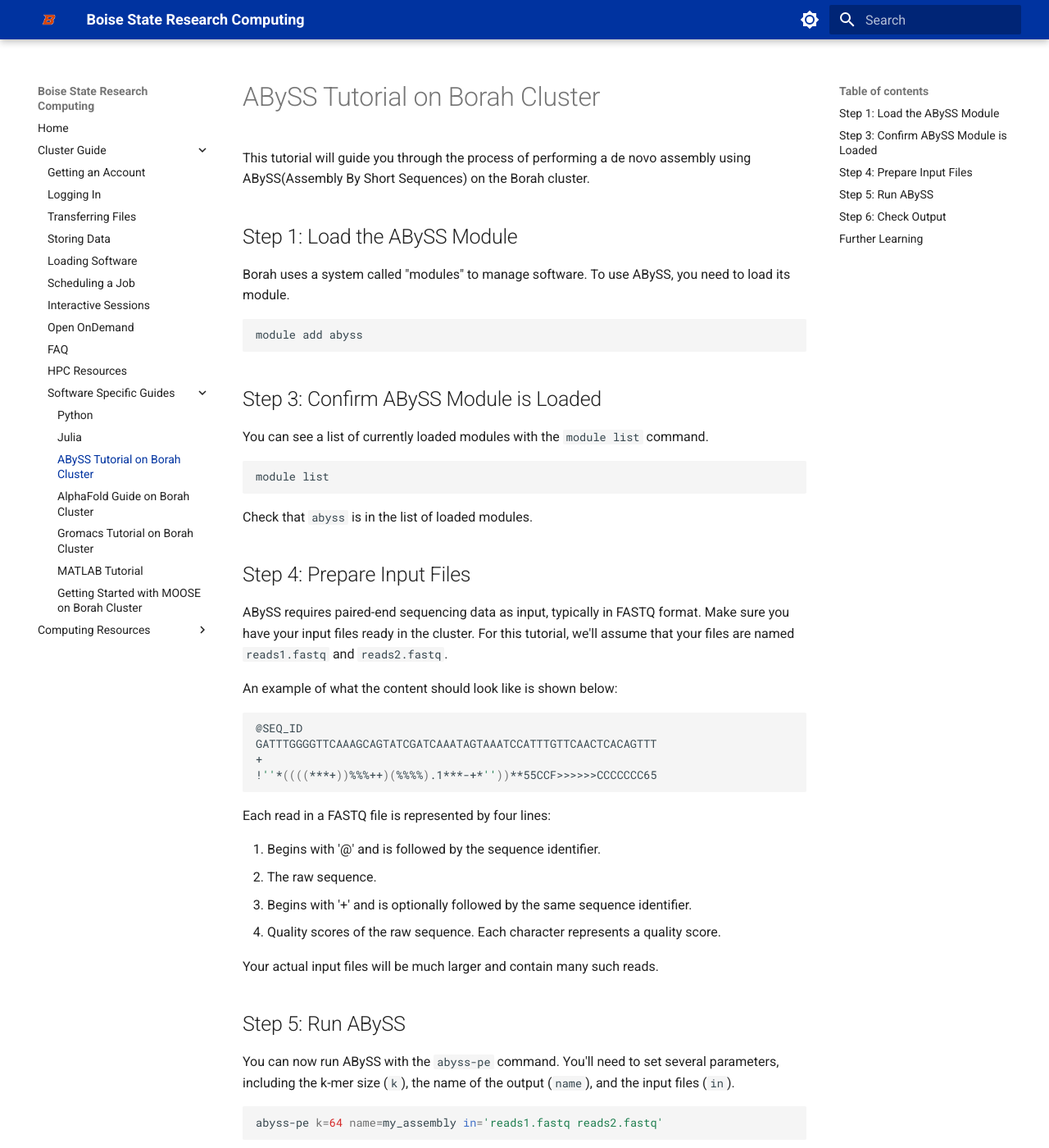
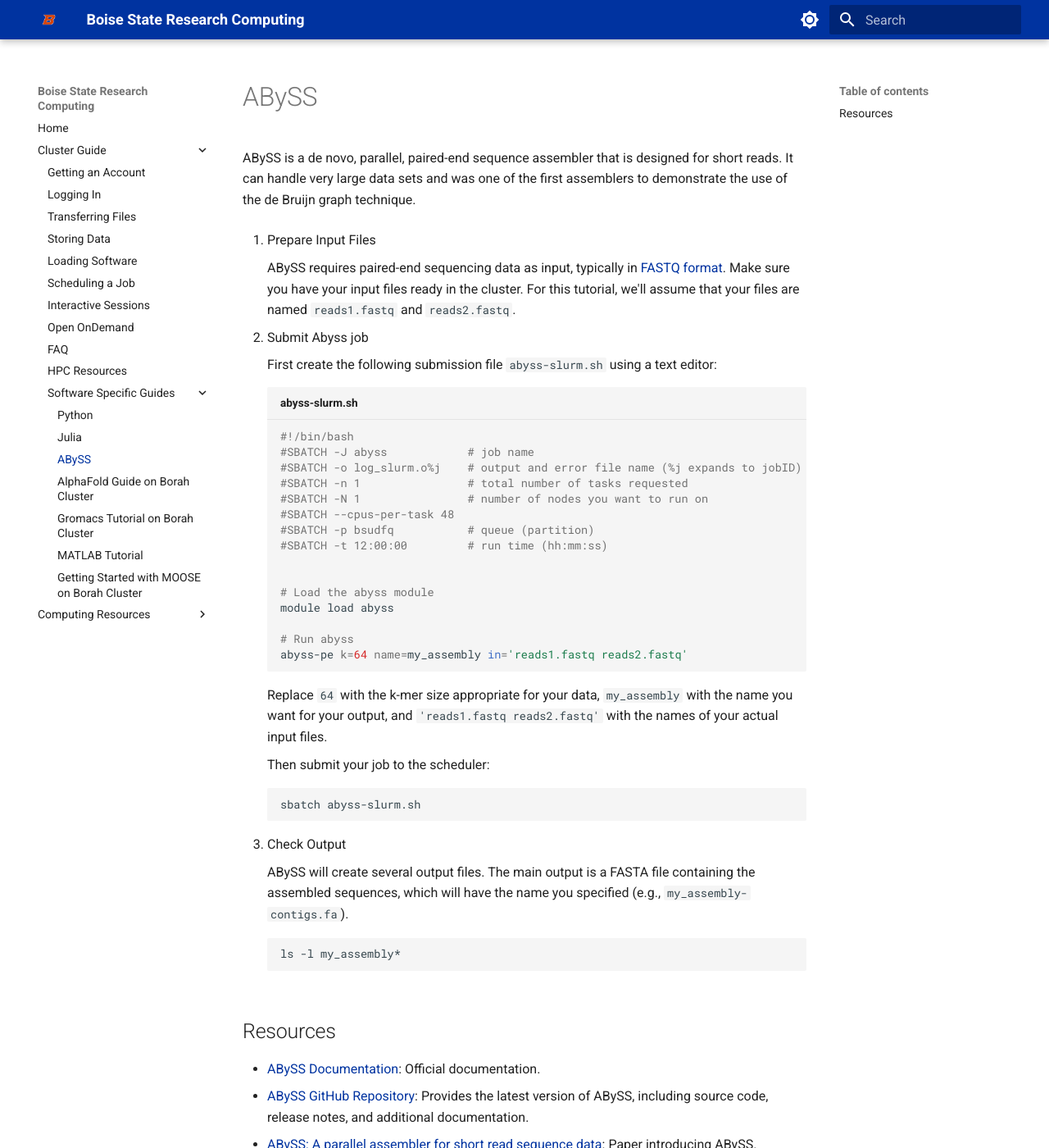
Before and after one commit to bsurc/docs, an MkDocs documentation site: the page built from docs/abyss_tutorial.md, in a window 1280 px wide and 1400 px high. Shown: the whole window at 82% size. Built offline with MkDocs 1.6.1 and Material for MkDocs 9.7.7, drawn with Linux system fonts in a browser that asks for light colours; some of the changed text lies outside the part shown.

Commit message:
Standardizing tutorials

````diff
--- a/docs/abyss_tutorial.md
+++ b/docs/abyss_tutorial.md
@@ -1,76 +1,49 @@
-# ABySS Tutorial on Borah Cluster
+# ABySS
 
-This tutorial will guide you through the process of performing a de novo assembly using ABySS(Assembly By Short Sequences) on the Borah cluster.
+ABySS is a de novo, parallel, paired-end sequence assembler that is designed for short reads. It can handle very large data sets and was one of the first assemblers to demonstrate the use of the de Bruijn graph technique.
 
-## Step 1: Load the ABySS Module
+1. Prepare Input Files
 
-Borah uses a system called "modules" to manage software. To use ABySS, you need to load its module.
+    ABySS requires paired-end sequencing data as input, typically in [FASTQ format](https://compgenomr.github.io/book/fasta-and-fastq-formats.html). Make sure you have your input files ready in the cluster. For this tutorial, we'll assume that your files are named `reads1.fastq` and `reads2.fastq`.
 
-```bash
-module add abyss
-```
+2. Submit Abyss job
 
-## Step 3: Confirm ABySS Module is Loaded
+    First create the following submission file `abyss-slurm.sh` using a text editor:
+```bash title="abyss-slurm.sh"
+#!/bin/bash
+#SBATCH -J abyss            # job name
+#SBATCH -o log_slurm.o%j    # output and error file name (%j expands to jobID)
+#SBATCH -n 1                # total number of tasks requested
+#SBATCH -N 1                # number of nodes you want to run on
+#SBATCH --cpus-per-task 48
+#SBATCH -p bsudfq           # queue (partition)
+#SBATCH -t 12:00:00         # run time (hh:mm:ss)
 
-You can see a list of currently loaded modules with the `module list` command.
 
-```bash
-module list
-```
-Check that `abyss` is in the list of loaded modules.
+# Load the abyss module
+module load abyss
 
-## Step 4: Prepare Input Files
-
-ABySS requires paired-end sequencing data as input, typically in FASTQ format. Make sure you have your input files ready in the cluster. For this tutorial, we'll assume that your files are named `reads1.fastq` and `reads2.fastq`.
-
-An example of what the content should look like is shown below:
-
-```bash
-@SEQ_ID
-GATTTGGGGTTCAAAGCAGTATCGATCAAATAGTAAATCCATTTGTTCAACTCACAGTTT
-+
-!''*((((***+))%%%++)(%%%%).1***-+*''))**55CCF>>>>>>CCCCCCC65
-```
-
-Each read in a FASTQ file is represented by four lines:
-
-1. Begins with '@' and is followed by the sequence identifier.
-2. The raw sequence.
-3. Begins with '+' and is optionally followed by the same sequence identifier.
-4. Quality scores of the raw sequence. Each character represents a quality score.
-
-Your actual input files will be much larger and contain many such reads.
-
-## Step 5: Run ABySS
-
-You can now run ABySS with the `abyss-pe` command. You'll need to set several parameters, including the k-mer size (`k`), the name of the output (`name`), and the input files (`in`).
-
-```bash
+# Run abyss
 abyss-pe k=64 name=my_assembly in='reads1.fastq reads2.fastq'
 ```
 
-Replace `64` with the k-mer size appropriate for your data, `my_assembly` with the name you want for your output, and `'reads1.fastq reads2.fastq'` with the names of your actual input files.
+    Replace `64` with the k-mer size appropriate for your data, `my_assembly` with the name you want for your output, and `'reads1.fastq reads2.fastq'` with the names of your actual input files.
 
-## Step 6: Check Output
+    Then submit your job to the scheduler:
+```bash
+sbatch abyss-slurm.sh
+```
 
-ABySS will create several output files. The main output is a FASTA file containing the assembled sequences, which will have the name you specified (e.g., `my_assembly-contigs.fa`).
+3. Check Output
 
+    ABySS will create several output files. The main output is a FASTA file containing the assembled sequences, which will have the name you specified (e.g., `my_assembly-contigs.fa`).
 ```bash
 ls -l my_assembly*
 ```
 
-## Further Learning
+## Resources
 
-ABySS is a de novo, parallel, paired-end sequence assembler that is designed for short reads. It can handle very large data sets and was one of the first assemblers to demonstrate the use of the de Bruijn graph technique.
-
-1. **Official Documentation**: The official [ABySS Documentation](https://www.bcgsc.ca/abyss) is a comprehensive resource that covers all aspects of the assembler.
-
-2. **GitHub Repository**: The [ABySS GitHub Repository](https://github.com/bcgsc/abyss) provides the latest version of ABySS, including source code, release notes, and additional documentation.
-
-3. **Research Papers**: The original paper introducing ABySS, "De novo assembly of the ABySS", was published in 2009 and provides detailed information about the techniques used in the assembler. Many other papers have since cited and expanded upon this work. These can be found in scientific databases like PubMed.
-
-4. **Online Forums and Communities**: Online resources such as [SeqAnswers](http://seqanswers.com/) and [Biostars](https://www.biostars.org/) often have threads discussing issues, solutions, and best practices related to ABySS and other bioinformatics tools.
-
-5. **Workshops and Conferences**: There are many workshops, webinars, and conferences related to bioinformatics that may provide training or sessions specific to ABySS or genome assembly in general. These may be offered by universities, research institutions, or companies in the bioinformatics field.
-
-Remember, like any tool, the key to mastering ABySS is practice. Use it regularly and don't be afraid to experiment and troubleshoot when issues arise.
+- [ABySS Documentation](https://www.bcgsc.ca/abyss): Official documentation.
+- [ABySS GitHub Repository](https://github.com/bcgsc/abyss): Provides the latest version of ABySS, including source code, release notes, and additional documentation.
+- [ABySS: A parallel assembler for short read sequence data](https://genome.cshlp.org/content/19/6/1117): Paper introducing ABySS.
+- [SeqAnswers](http://seqanswers.com/) and [Biostars](https://www.biostars.org/): Bioinformatics forums.
--- a/docs/julia.md
+++ b/docs/julia.md
@@ -70,7 +70,7 @@ julia hello_world.jl
 sbatch julia-slurm.sh
 ```
 
-## Extra Notes and Resources
+## Resources
 - [Julia Documentation](https://docs.julialang.org/): Comprehensive guides, tutorials, and references.
 - [Julia By Example](https://juliabyexample.helpmanual.io/): Practical examples of Julia programming.
 - [Julia Discourse](https://discourse.julialang.org/): Community forum to seek help, share ideas, and learn.
````
